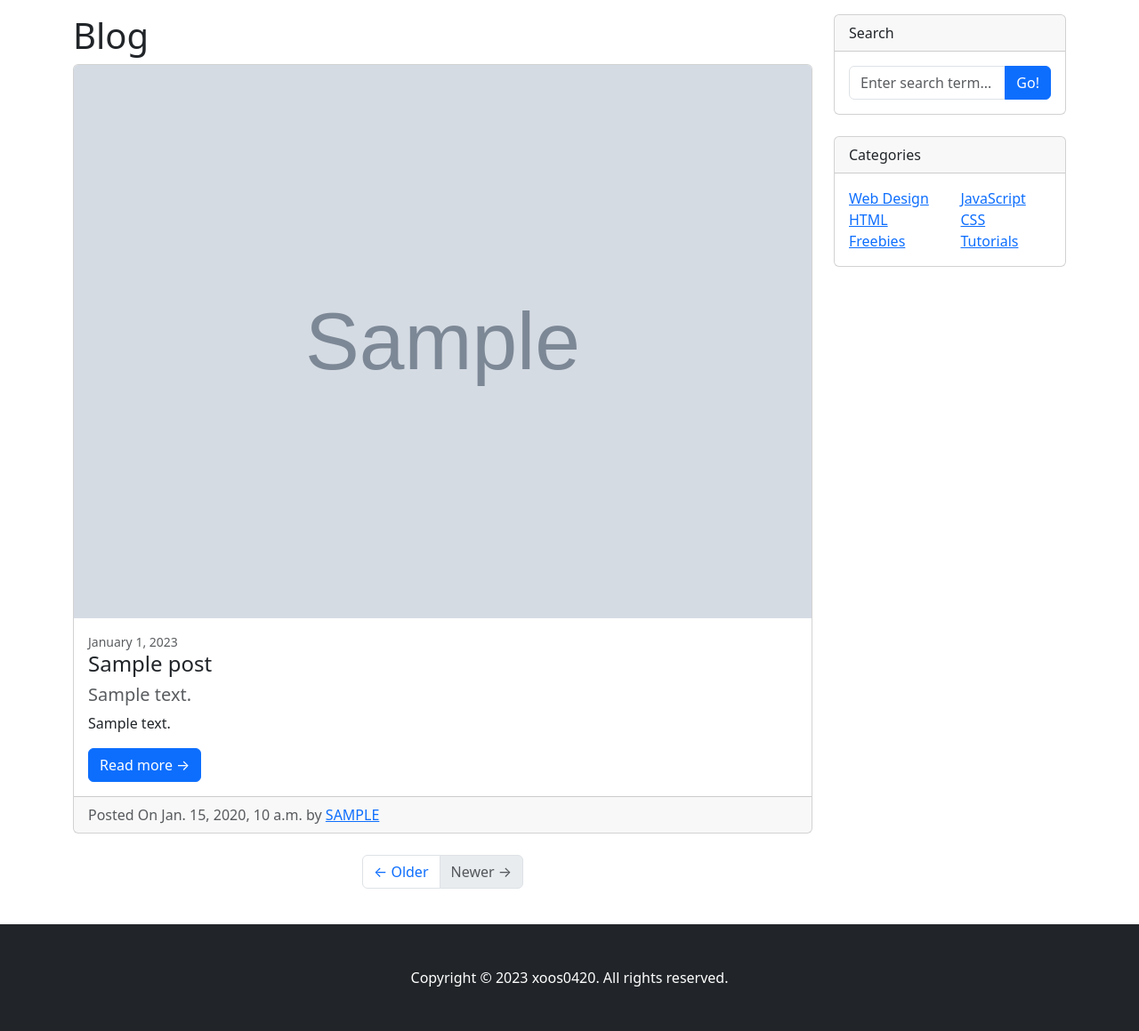
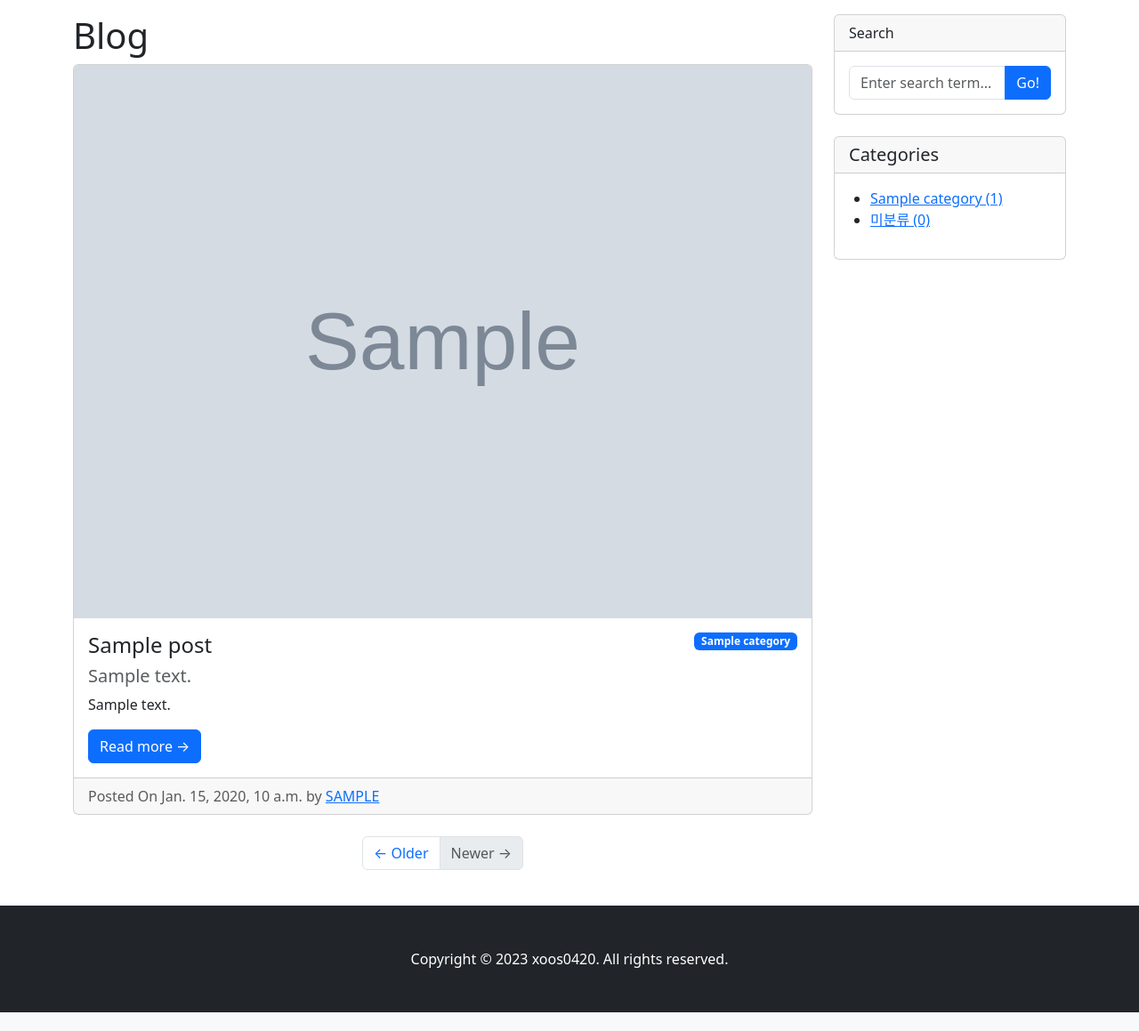
Before and after one commit to xoos0420/mkwebsite, a Django app: page /blog/ in a window 1280 px wide. Shown: the part 56-1215 px from the top of the page at 89% size. After the commit the page ends 1194 px from the top, so only its background shows below. Run offline with Django 5.2, Linux system fonts and the light colour scheme; tables that the repository leaves empty hold one stand-in row (values such as "Sample post"); grey boxes marked "Sample" are stand-in pictures; some libraries are stand-ins or nearby versions.

Commit message:
포스트 목록 페이지에 카테고리 기능 추가하기

```diff
--- a/blog/templates/blog/base.html
+++ b/blog/templates/blog/base.html
@@ -35,24 +35,20 @@
                 </div>
 
                 <!-- Categories widget-->
-                <div class="card mb-4">
-                    <div class="card-header">Categories</div>
+                <div class="card mb-4" id="categories-card">
+                    <h5 class="card-header">Categories</h5>
                     <div class="card-body">
                         <div class="row">
-                            <div class="col-sm-6">
-                                <ul class="list-unstyled mb-0">
-                                    <li><a href="#!">Web Design</a></li>
-                                    <li><a href="#!">HTML</a></li>
-                                    <li><a href="#!">Freebies</a></li>
-                                </ul>
-                            </div>
-                            <div class="col-sm-6">
-                                <ul class="list-unstyled mb-0">
-                                    <li><a href="#!">JavaScript</a></li>
-                                    <li><a href="#!">CSS</a></li>
-                                    <li><a href="#!">Tutorials</a></li>
-                                </ul>
-                            </div>
+                            <ul>
+                                {% for category in categories %}
+                                <li class="mx-4">
+                                    <a href="{{ category.get_absolute_url }}">{{ category }} ({{ category.post_set.count }})</a>
+                                </li>
+                                {% endfor %}
+                                <li class="mx-4">
+                                    <a href="/blog/category/no_category">미분류 ({{ no_category_post_count }})</a>
+                                </li>
+                            </ul>
                         </div>
                     </div>
                 </div>
--- a/blog/templates/blog/post_list.html
+++ b/blog/templates/blog/post_list.html
@@ -6,25 +6,35 @@
 
         {% for p in post_list %}
         <!-- Blog post-->
-        <div class="card mb-4">
+        <div class="card mb-4" id="post-{{ p.pk }}">
             {% if p.head_image %}
                 <img class="card-img-top" src="{{ p.head_image.url }}" alt="{{ p }} head_image">
             {% else %}
                 <img class="card-img-top" src="https://picsum.photos/seed/{{ p.id }}/850/350" alt="random_image">
             {% endif %}
+
             <div class="card-body">
-                <div class="small text-muted">January 1, 2023</div>
+                {% if p.category %}
+                    <span class="badge bg-primary float-end">{{ p.category }}</span>
+                {% else %}
+                    <span class="badge bg-primary float-end">미분류</span>
+                {% endif %}
+
                 <h2 class="card-title h4">{{ p.title }}</h2>
+
                 {% if p.hook_text %}
                     <h5 class="text-muted">{{ p.hook_text }}</h5>
                 {% endif %}
+
                 <p class="card-text">{{ p.content | truncatewords:45 }}</p>
                 <a class="btn btn-primary" href="{{ p.get_absolute_url }}">Read more →</a>
             </div>
+
             <div class="card-footer text-muted">
                 Posted On {{ p.created_at }} by
                 <a href="#">{{ p.author | upper }}</a>
             </div>
+
         </div>
         {% endfor %}
     {% else %}
--- a/blog/views.py
+++ b/blog/views.py
@@ -1,9 +1,17 @@
+from typing import Any
 from django.views.generic import ListView, DetailView
-from .models import Post
+from .models import Post, Category
 
 class PostList(ListView):
     model = Post
     ordering = '-pk'
+
+    def get_context_data(self, **kwargs):
+        context = super(PostList, self).get_context_data()
+        context['categories'] = Category.objects.all()
+        context['no_category_post_count'] = Post.objects.filter(category=None).count()
+
+        return context
 
 class PostDetail(DetailView):
     model = Post
```
Also changed, not shown: blog/tests.py (+10 -7 lines), do_it_django_prj/settings.py (+7 -4 lines), 1 other file.
